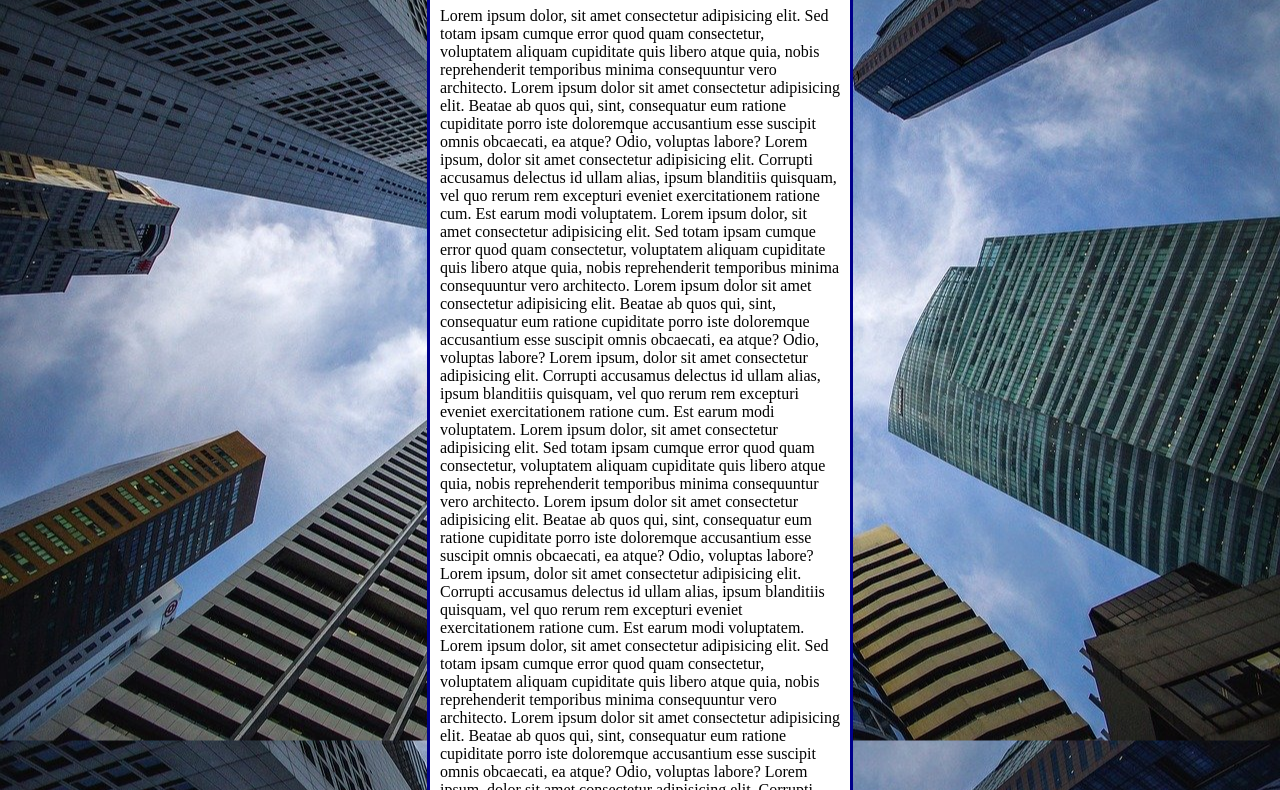
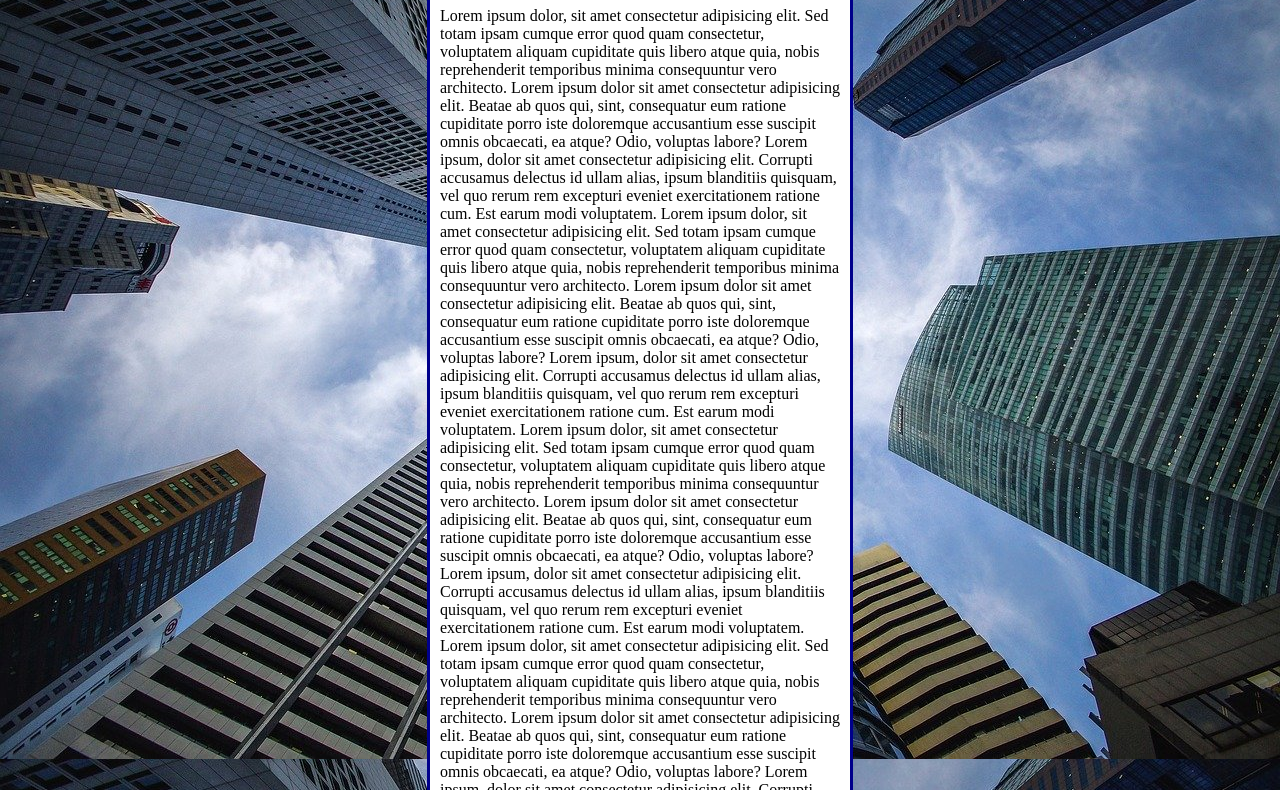
Before and after one commit to KatherineBazuza/html-css, a plain HTML site: page módulo 3/ex021/fundo 006.html in a window 1280 px wide. Shown: the part 94-884 px from the top of the page. Drawn offline with Linux system fonts and the light colour scheme.

Commit message:
Update fundo 006.html

```diff
--- a/módulo 3/ex021/fundo 006.html
+++ b/módulo 3/ex021/fundo 006.html
@@ -6,17 +6,25 @@
     <title>Document</title>
     <style>
         body{
-            height: 100vh;
+            /* height: 100vh;
             background-color: black;
             background-image: url(imagens/wallpaper002.jpg);
             background-position: center center;
             background-repeat: repeat-y;
             background-size: cover;
+            background-attachment: fixed; */
+
+            /* Shorthand - background
+                color > image > position > repeat > [size] > attachment
+            */
+
+            background: black url(imagens/wallpaper002.jpg) center center no-repeat fixed;
+            background-size: cover;
         }
 
         main{
             background-color: white;
-            width: 400px;
+            max-width: 400px;
             padding: 10px;
             margin: auto;
             border: 3px solid darkblue;
```
